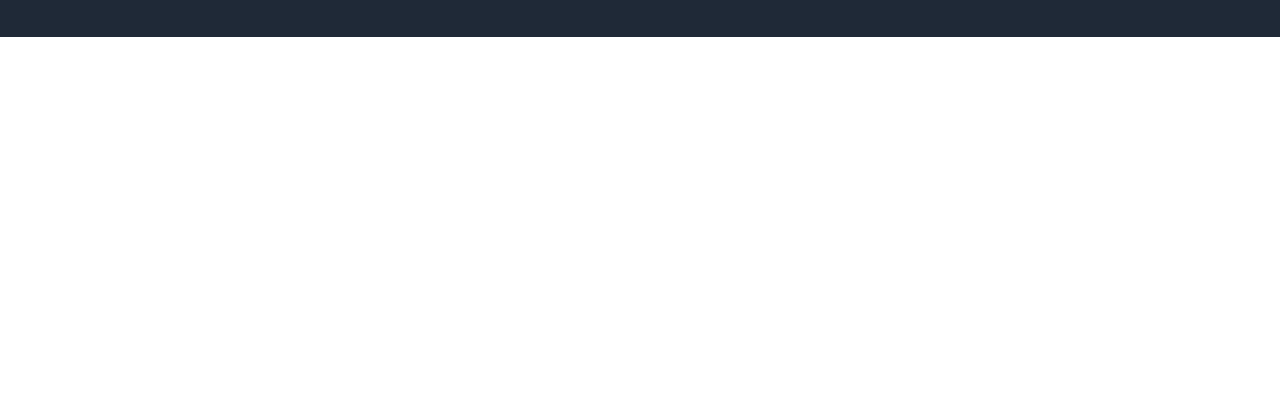
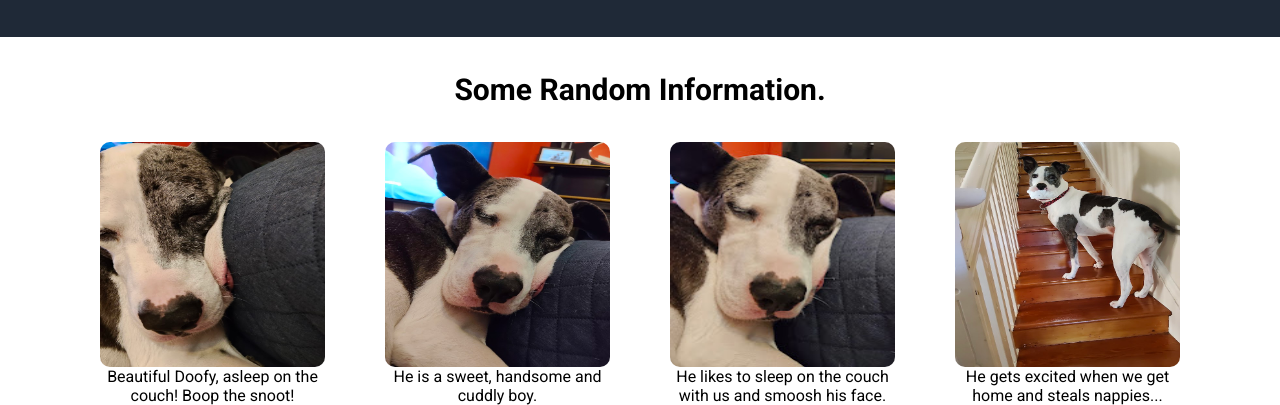
Before and after one commit to Pmb235/odin-landing-page, a plain HTML site: page index.html in a window 1280 px wide. Shown: the part 419-824 px from the top of the page. Before the commit the page ends 800 px from the top, so only its background shows below. Drawn offline with Linux system fonts and the light colour scheme.

Commit message:
Landing Page Project
Finished the second section, information cards.

```diff
--- a/index.html
+++ b/index.html
@@ -23,14 +23,35 @@
     </header>
     <div class="hero">
         <div class="hero-text">
-        <h1 class="hero-heading">This ladybug is awesome</h1>
-        <p>
-            Look at it, sitting on the flower being cute as hell.  Look how its lovely shell contrasts
-            with the white of the flower.  Majestic as ****.
-        </p>
-        <button class="hero-button"type="button"> Pat the Ladybug! </button>
+            <h1 class="hero-heading">This ladybug is awesome</h1>
+            <p>
+                Look at it, sitting on the flower being cute as hell. Look how its lovely shell contrasts
+                with the white of the flower. Majestic as ****.
+            </p>
+            <button class="hero-button" type="button"> Pat the Ladybug! </button>
+        </div>
+        <img class="hero-image" src="ladybug.jpg" alt="Pretty ladybug!">
     </div>
-        <img class="hero-image"src="ladybug.jpg" alt="Pretty ladybug!">
+    <div class="information-heading">
+        <h2>Some Random Information.</h2>
+    </div>
+    <div class="information-images-container">
+        <div class="information-card">
+            <img class="information-images" src="doofy-1.jpg" alt="Beautiful Doofy">
+            <p>Beautiful Doofy, asleep on the couch! Boop the snoot!</p>
+        </div>
+        <div class="information-card">
+            <img class="information-images" src="doofy-2.jpg" alt="Beautiful Doofy again">
+            <p>He is a sweet, handsome and cuddly boy.</p>
+        </div>
+        <div class="information-card">
+            <img class="information-images" src="doofy-3.jpg" alt="Beautiful Doofy once more">
+            <p>He likes to sleep on the couch with us and smoosh his face.</p>
+        </div>
+        <div class="information-card">
+            <img class="information-images" src="doofy-4.jpg" alt="Beautiful Doofy cos he so pretty">
+            <p>He gets excited when we get home and steals nappies...</p>
+        </div>
     </div>
 </body>
 
--- a/styles.css
+++ b/styles.css
@@ -1,75 +1,100 @@
 body {
-    margin:0;
-    padding:0;
+    margin: 0;
+    padding: 0;
     font-family: 'Roboto', sans-serif;
 }
 
+a {
+    color: #F9FAF8;
+}
+
+p {
+    margin: 0;
+}
+
 .header-flex-container {
-    display:flex;
-    justify-content:space-between;
-    background-color:#1F2937;
+    display: flex;
+    justify-content: space-between;
+    background-color: #1F2937;
     padding: 20px 250px;
 }
 
 .logo {
-    font-size:24px;
-    color:#F9FAF8;
+    font-size: 24px;
+    color: #F9FAF8;
     font-family: 'Roboto', sans-serif;
-    font-weight:bold;
-}
-
-a{
-    color:#F9FAF8;
-}
-
-p {
-    margin:0;
+    font-weight: bold;
 }
 
 .hero-heading {
-    font-size:40px;
-    margin-bottom:0;
+    font-size: 40px;
+    margin-bottom: 0;
 }
 
 
 .nav-links {
-    display:flex;
-    gap:40px;
+    display: flex;
+    gap: 40px;
 }
 
-.hero-text{
-    display:flex;
-    flex-direction:column;
-    padding-left:250px;
-    padding-right:80px;
-    padding-top:20px;
-    padding-bottom:50px;
-    background-color:#1F2937;
-    color:#F9FAF8;
-    max-width:300px;
+.hero-text {
+    display: flex;
+    flex-direction: column;
+    padding-left: 250px;
+    padding-right: 80px;
+    padding-top: 20px;
+    padding-bottom: 50px;
+    background-color: #1F2937;
+    color: #F9FAF8;
+    max-width: 300px;
 }
 
 .hero {
-    display:flex;
-    background-color:#1F2937;
-    padding:40px 0px;
+    display: flex;
+    background-color: #1F2937;
+    padding: 40px 0px;
 }
 
 .hero-image {
-    height:200px;
-    width:500px;
-    margin-top:40px;
-    margin-left:40px;
+    height: 200px;
+    width: 500px;
+    margin-top: 40px;
+    margin-left: 40px;
 }
 
 .hero-button {
-    background-color:#3882F6;
+    background-color: #3882F6;
     font-family: 'Roboto', sans-serif;
-    color:#F9FAF8;
-    font-weight:bold;
-    padding:8px;
-    max-width:175px;
-    margin-top:10px;
-    border:none;
-    border-radius:5px;
+    color: #F9FAF8;
+    font-weight: bold;
+    padding: 8px;
+    max-width: 175px;
+    margin-top: 10px;
+    border: none;
+    border-radius: 5px;
 }
+
+.information-heading {
+    text-align: center;
+    padding: 10px;
+    font-size: 20px;
+}
+
+.information-images-container {
+    display: flex;
+    justify-content: center;
+    gap: 60px;
+}
+
+.information-images {
+    width: 225px;
+    height: 225px;
+    border-radius: 10px;
+}
+
+.information-card {
+    display: flex;
+    flex-direction: column;
+    width: 225px;
+    text-align: center;
+}
```
